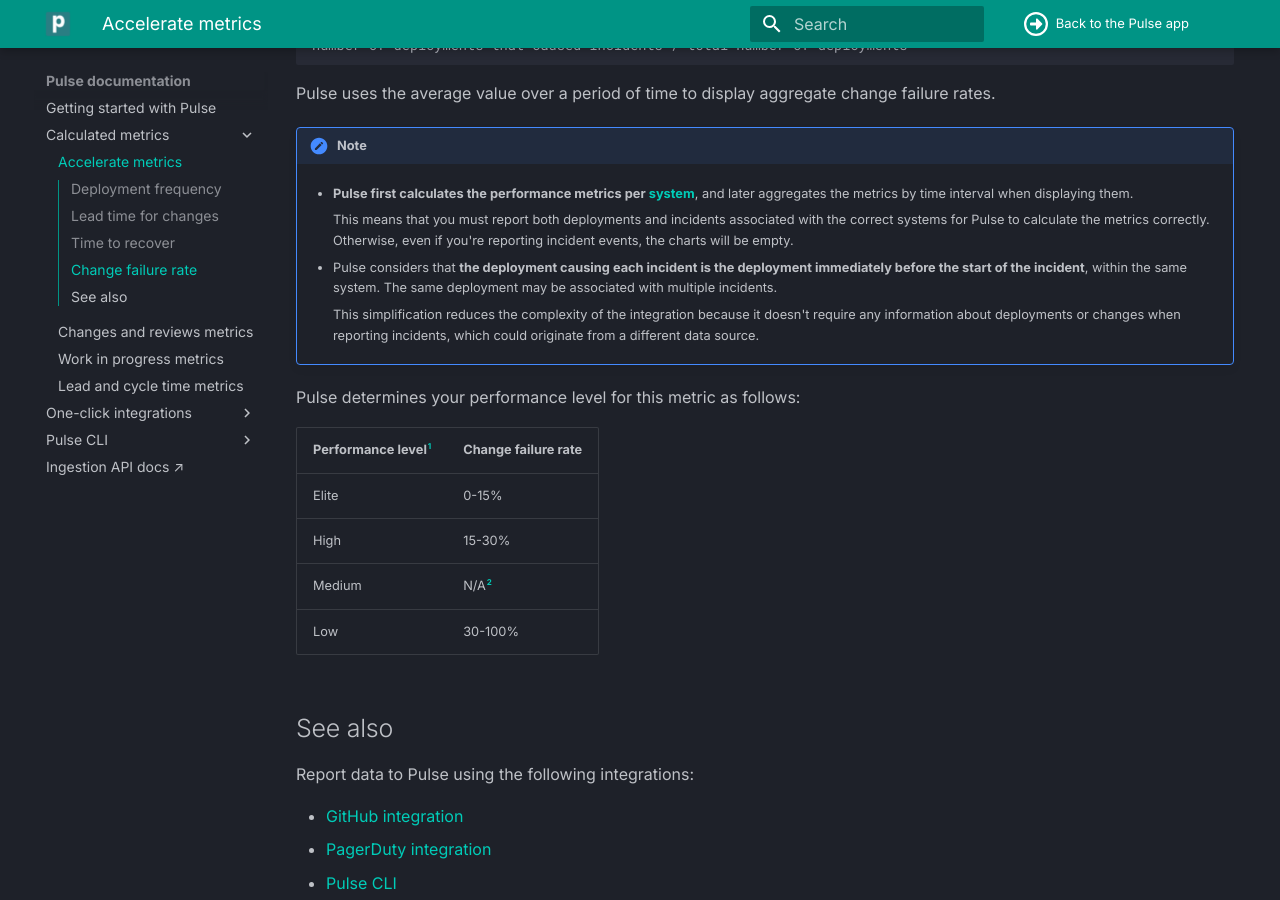
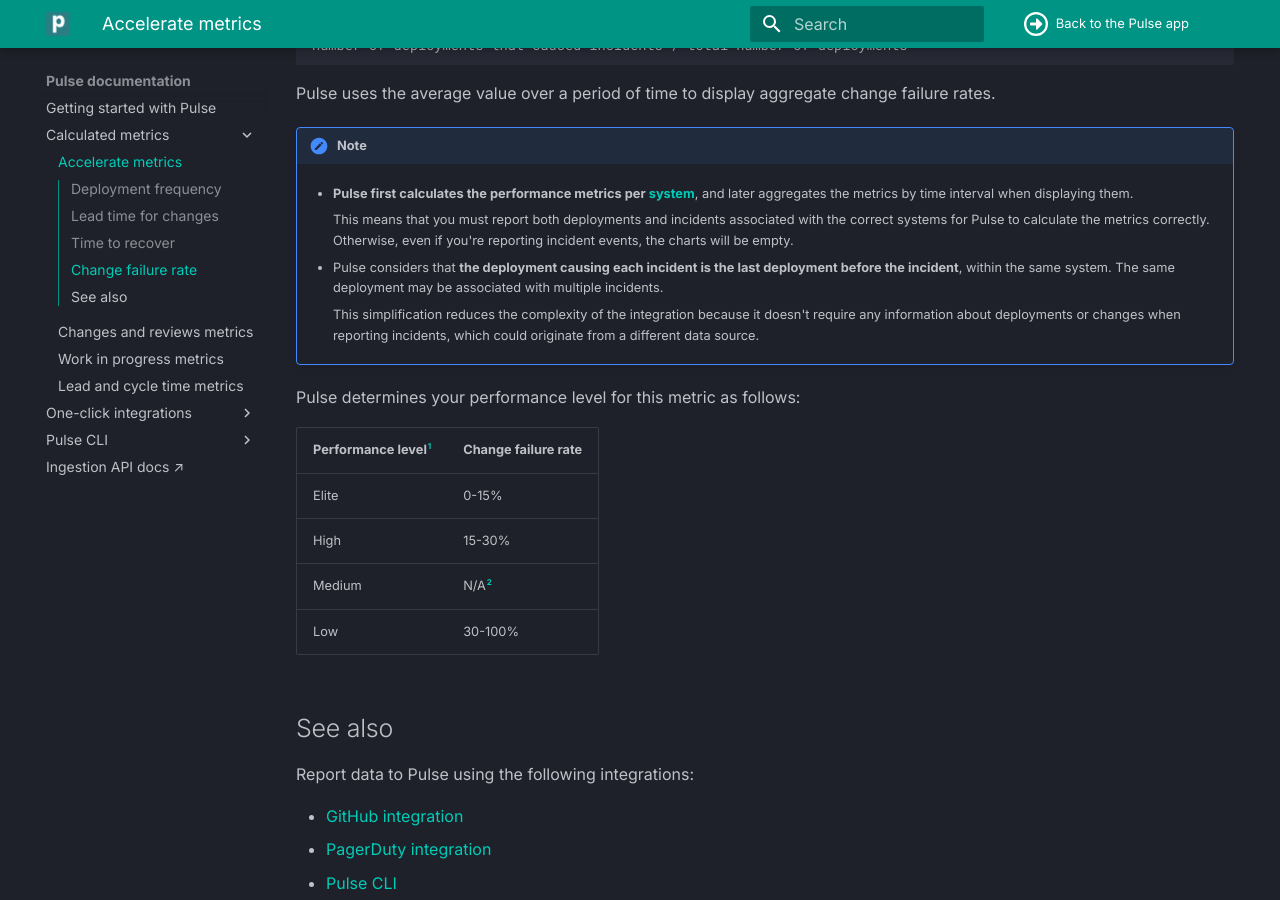
Before and after one commit to codacy/pulse-user-docs, an MkDocs documentation site: the page built from docs/metrics/accelerate.md, in a window 1280 px wide and 900 px high, scrolled down 2530 px. Built offline with MkDocs 1.6.1 and Material for MkDocs 9.7.7, drawn with Linux system fonts in a browser that asks for light colours.

Commit message:
clean: Apply feedback
Co-authored-by: Nicola Klemenc <nicola.klemenc@codacy.com>

```diff
--- a/docs/metrics/accelerate.md
+++ b/docs/metrics/accelerate.md
@@ -92,7 +92,7 @@
 
         This means that you must report both deployments and incidents associated with the correct systems for Pulse to calculate the metrics correctly. Otherwise, even if you're reporting incident events, the charts will be empty.
 
-    -   Pulse considers that **the deployment causing each incident is the deployment immediately before the start of the incident**, within the same system. The same deployment may be associated with multiple incidents.
+    -   Pulse considers that **the deployment causing each incident is the last deployment before the incident**, within the same system. The same deployment may be associated with multiple incidents.
 
         This simplification reduces the complexity of the integration because it doesn't require any information about deployments or changes when reporting incidents, which could originate from a different data source.
 
```
